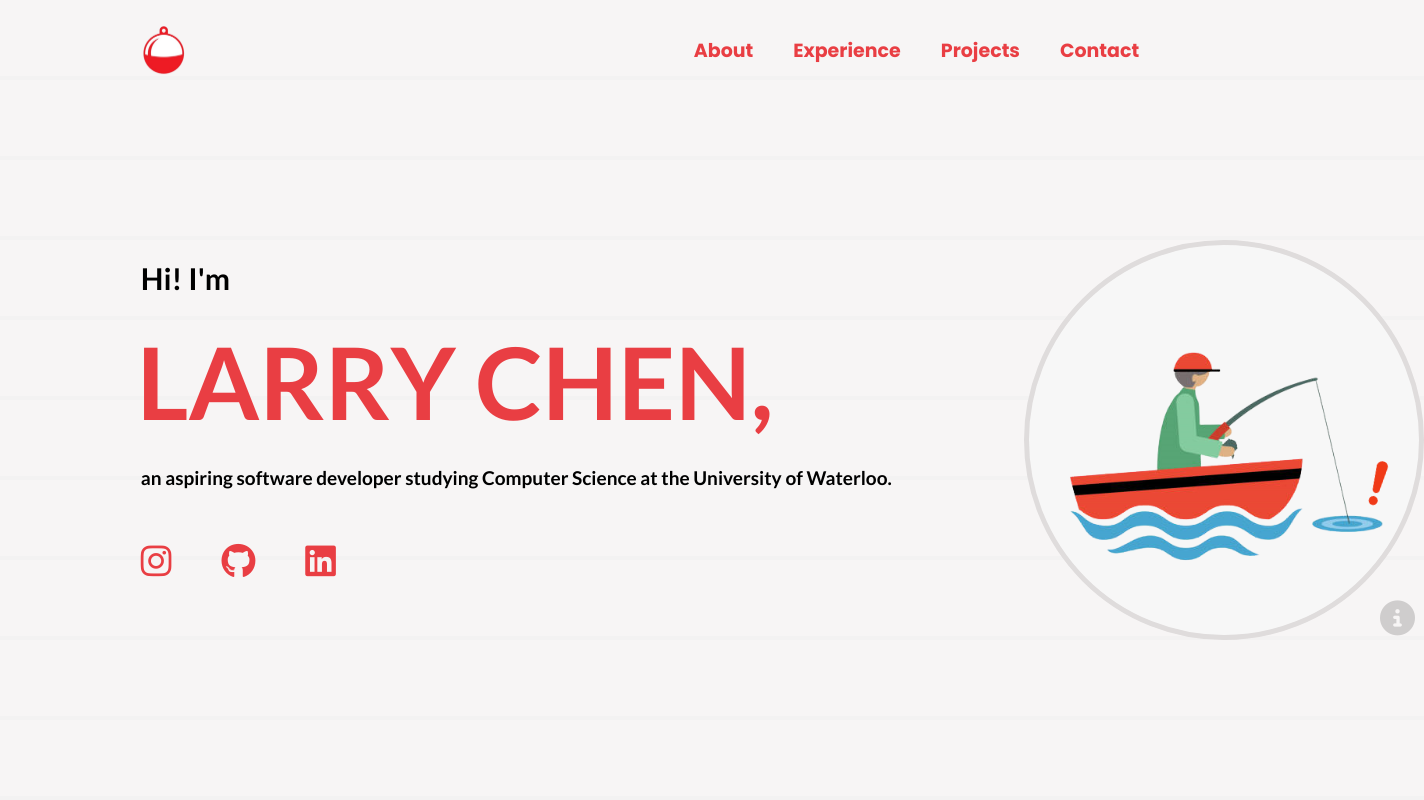
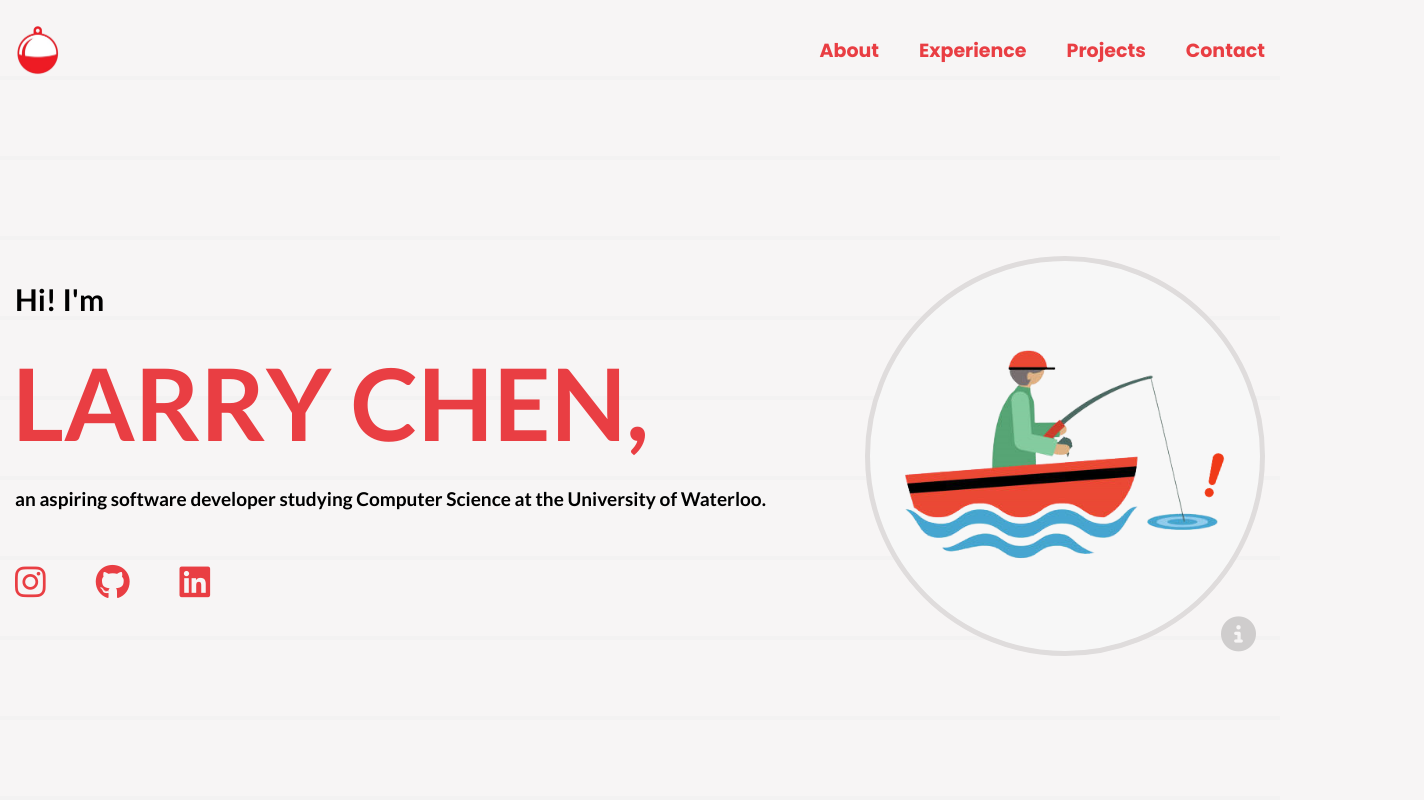
Before and after one commit to oDragon/developer-portfolio, a React (Vite) app: page / in a window 1280 px wide. Shown: the top 800 px of the page, 1424 px wide, since content can reach past the window. Built offline with nearby package versions, Linux system fonts and the light colour scheme.

Commit message:
Improve CSS

```diff
--- a/src/App.jsx
+++ b/src/App.jsx
@@ -2,7 +2,6 @@ import React from "react";
 import Fisher from "./components/Fisher";
 import Navigation from "./components/Navigation";
 import Title from "./components/Title";
-import Social from "./components/Social";
 import About from "./components/About";
 import Experience from "./components/Experience";
 import Projects from "./components/Projects";
@@ -12,22 +11,10 @@ export default function App() {
   return (
     <div>
       <Navigation />
-      <Title />
-      <Fisher />
-      <section className="icons-container">
-        <Social
-          link="https://www.instagram.com/l.arrychen/"
-          fa="fa-brands fa-instagram"
-        />
-        <Social
-          link="https://github.com/oDragon"
-          fa="fa-brands fa-github"
-        />
-        <Social
-          link="https://www.linkedin.com/in/-larrychen/"
-          fa="fa-brands fa-linkedin"
-        />
-      </section>
+      <div className="home-container">
+        <Title />
+        <Fisher />
+      </div>
       <About />
       <Experience />
       <Projects />
--- a/src/components/Title.jsx
+++ b/src/components/Title.jsx
@@ -1,4 +1,5 @@
 import React from "react";
+import Social from "./Social";
 
 export default function Title() {
   return (
@@ -9,6 +10,20 @@ export default function Title() {
         an aspiring software developer studying Computer Science at the
         University of Waterloo.
       </h3>
+      <section className="icons-container">
+        <Social
+          link="https://www.instagram.com/l.arrychen/"
+          fa="fa-brands fa-instagram"
+        />
+        <Social
+          link="https://github.com/oDragon"
+          fa="fa-brands fa-github"
+        />
+        <Social
+          link="https://www.linkedin.com/in/-larrychen/"
+          fa="fa-brands fa-linkedin"
+        />
+      </section>
     </div>
   );
 }
--- a/src/style.css
+++ b/src/style.css
@@ -7,7 +7,10 @@ html {
 }
 
 body {
+    display: flex;
     margin: 0;
+    align-items: center;
+    justify-content: center;
     font-family: 'Lato', sans-serif;
     background-color: #f7f5f5;
     opacity: 1;
@@ -28,11 +31,15 @@ html::-webkit-scrollbar-track {
     background-color: transparent;
 }
 
+#root {
+    width: 1250px;
+    align-self: center;
+}
+
 nav {
     height: 100px;
     display: flex;
     align-items: center;
-    padding: 3.5% 11%;
     font-family: 'Poppins', sans-serif;
     user-select: none;
 }
@@ -58,10 +65,15 @@ nav {
     -webkit-user-drag: none;
 }
 
+.home-container {
+    display: flex;
+    margin-top: 12.5%;
+}
+
 .fisher {
-    position: absolute;
-    left: 128vh;
-    top: 30%;
+    position: relative;
+    display: flex;
+    margin-left: auto;
     user-select: none;
     cursor: pointer;
     z-index: 1;
@@ -70,39 +82,35 @@ nav {
     background-color: #f7f7f7;
     height: 400px;
     width: 400px;
+    align-items: center;
+    justify-content: center;
 }
 
 .fisherman {
     height: 236px;
     width: 342px;
-    position: absolute;
-    left: 30px;
-    top: 95px;
     -webkit-user-drag: none;
 }
 
 .fisherman-up {
     height: 236px;
     width: 342px;
-    position: absolute;
-    left: 30px;
-    top: 95px;
     -webkit-user-drag: none;
 }
 
 .bobber {
-    position: relative;
-    left: 304px;
-    top: 262px;
+    position: absolute;
+    top: 250px;
+    left: 300px;
     height: 25px;
     width: 25px;
     -webkit-user-drag: none;
 }
 
 .notice {
-    left: 300px;
-    top: 225px;
-    position: relative;
+    left: 320px;
+    top: 200px;
+    position: absolute;
     height: 45px;
     width: 45px;
     transform: rotate(15deg);
@@ -112,11 +120,11 @@ nav {
 
 @keyframes bounce {
     0% {
-        top: 225px;
+        top: 200px;
     }
     50% {
-        top: 205px;
-        left: 304px;
+        top: 180px;
+        left: 325px;
     }
 }
 
@@ -124,8 +132,8 @@ nav {
     position: absolute;
     height: 90px;
     width: 106px;
-    left: 270px;
-    top: 300px;
+    top: 288px;
+    left: 267px;
     -webkit-user-drag: none;
 }
 
@@ -162,9 +170,8 @@ nav {
 }
 
 .title {
-    margin-left: 11%;
-    margin-top: 12.5%;
     user-select: none;
+    width: 61%;
 }
 
 .title > h1 {
@@ -187,7 +194,6 @@ nav {
 
 .icons-container {
     margin-top: 50px;
-    margin-left: 11%;
 }
 
 .social-icon {
@@ -199,7 +205,6 @@ nav {
 .section-header {
     font-family: 'Poppins', sans-serif;
     margin-top: 15%;
-    margin-left: 11%;
     margin-bottom: 1vh;
     color: #e93e43;
     user-select: none;
@@ -208,7 +213,6 @@ nav {
 }
 
 .section-line {
-    margin-left: 11%;
     width: 100px;
     height: 0.75vh;
     background-color: #e93e43;
```
